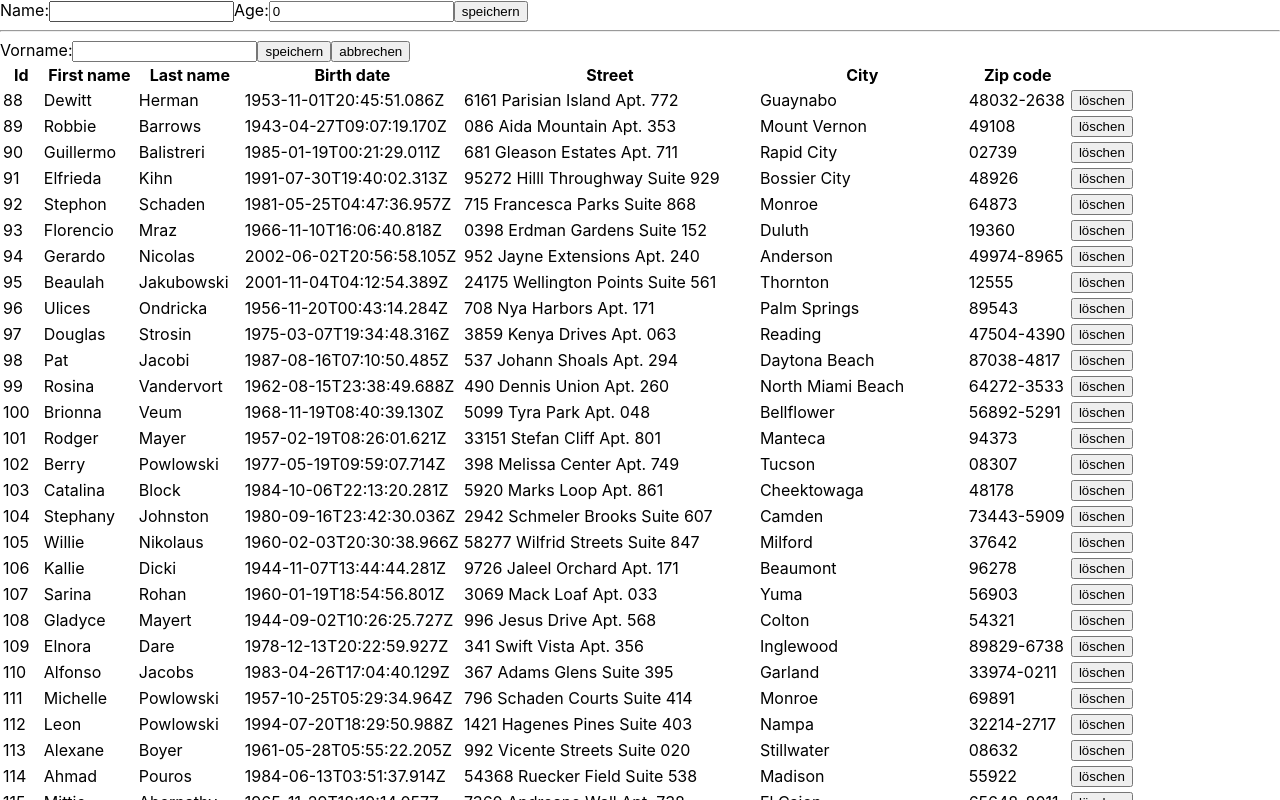
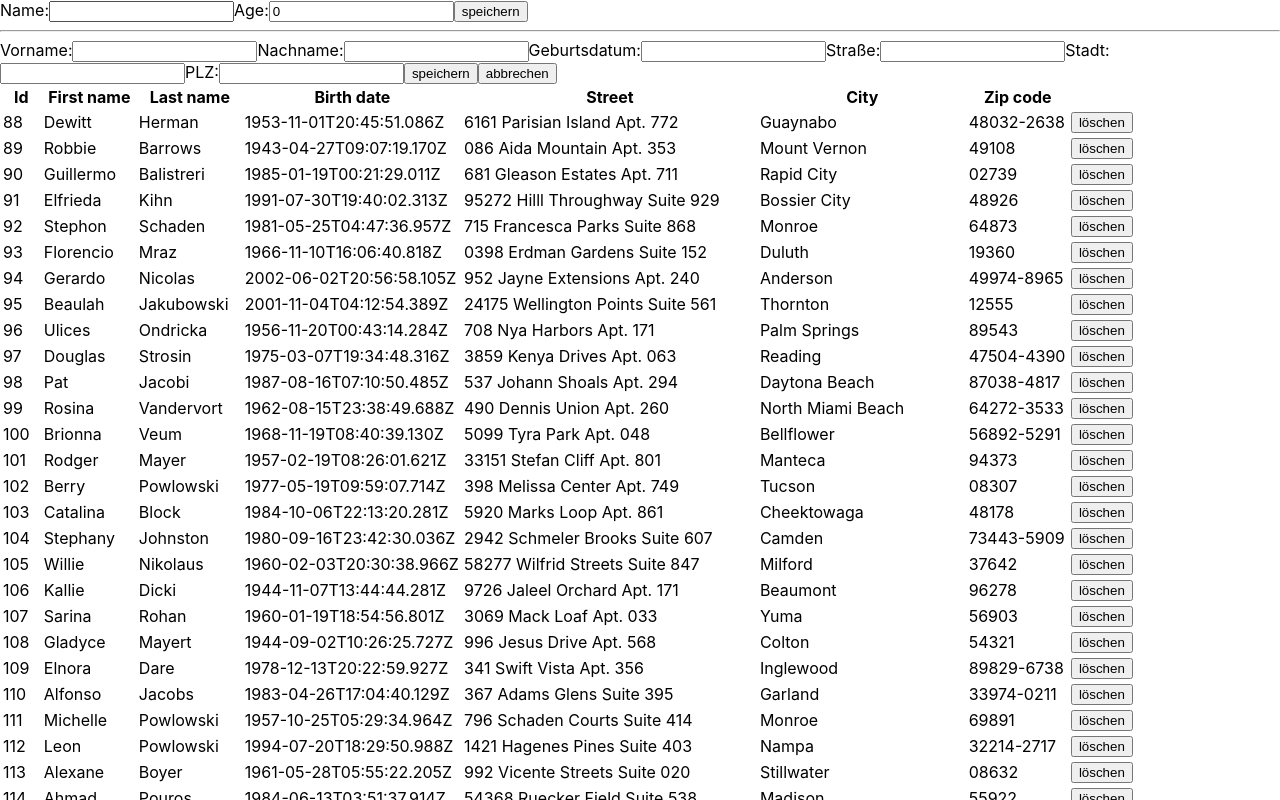
Before and after one commit to sspringer82/heise-ws, a React (Create React App) app: page / in a window 1280 px wide. Shown: the top 800 px of the page. Built offline with nearby package versions, Linux system fonts and the light colour scheme; data requests are answered from the project's data file.

Commit message:
extended form

```diff
--- a/src/Form.tsx
+++ b/src/Form.tsx
@@ -41,6 +41,51 @@ const Form: React.FC<Props> = ({ onSubmit }) => {
           onChange={handleChange}
         />
       </label>
+      <label>
+        Nachname:
+        <input
+          type="text"
+          name="lastName"
+          value={person.lastName}
+          onChange={handleChange}
+        />
+      </label>
+      <label>
+        Geburtsdatum:
+        <input
+          type="text"
+          name="birthdate"
+          value={person.birthdate}
+          onChange={handleChange}
+        />
+      </label>
+      <label>
+        Straße:
+        <input
+          type="text"
+          name="street"
+          value={person.street}
+          onChange={handleChange}
+        />
+      </label>
+      <label>
+        Stadt:
+        <input
+          type="text"
+          name="city"
+          value={person.city}
+          onChange={handleChange}
+        />
+      </label>
+      <label>
+        PLZ:
+        <input
+          type="text"
+          name="zipCode"
+          value={person.zipCode}
+          onChange={handleChange}
+        />
+      </label>
       <button type="submit">speichern</button>
       <button type="reset" onClick={() => setPerson(initialPerson)}>
         abbrechen
--- a/src/usePerson.ts
+++ b/src/usePerson.ts
@@ -46,11 +46,11 @@ export default function usePerson(): ReturnType {
     })
       .then((response) => response.json())
       .then((newPerson) => {
-        setPersons((prevPersons) => {
-          const personsClone = [...prevPersons];
-          personsClone.push(newPerson);
-          return personsClone;
-        });
+        // setPersons((prevPersons) => {
+        //   const personsClone = [...prevPersons];
+        //   personsClone.push(newPerson);
+        //   return personsClone;
+        // });
         setPersons((prevPersons) => [...prevPersons, newPerson]);
       });
   }
```
Also changed, not shown: data.json.
